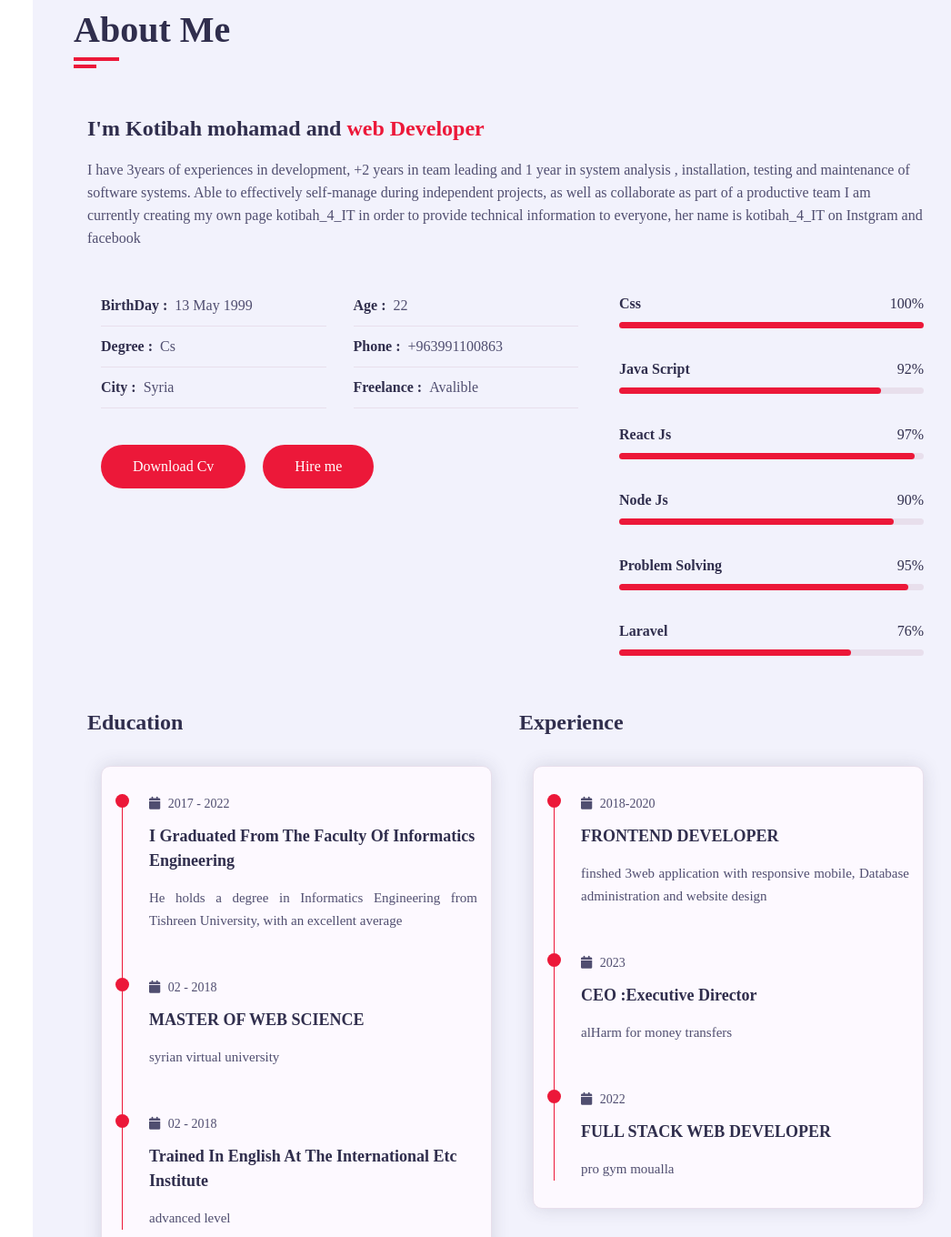
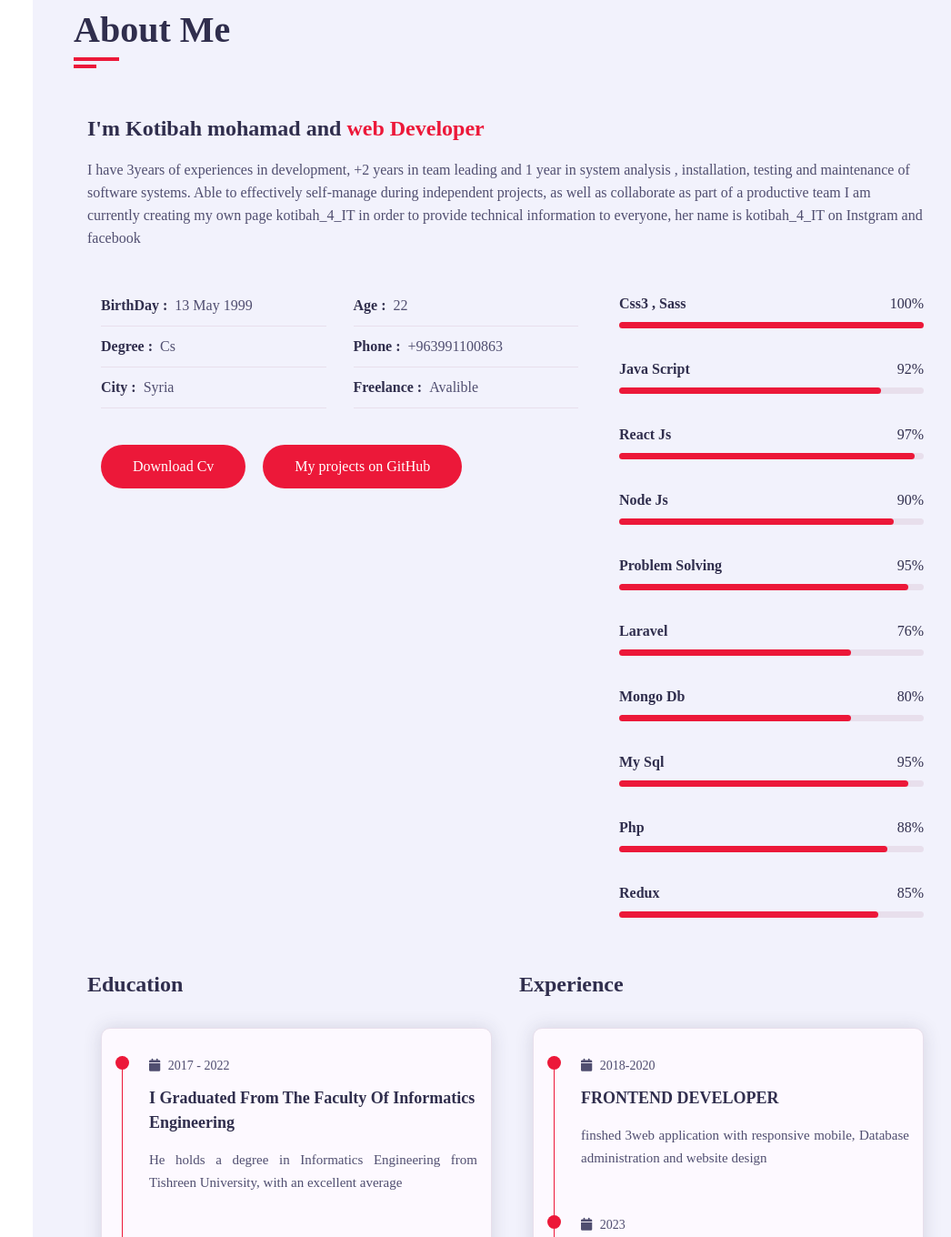
Before and after one commit to kotibah99/personal-website, a plain HTML site: page index.html in a window 1280 px wide. Shown: the part 857-2217 px from the top of the page at 91% size, without its empty margins (234-1280 px from the left). Drawn offline with nearby package versions, Linux system fonts and the light colour scheme; a web font is replaced by a local one.

Commit message:
first commit

```diff
--- a/css/style.css
+++ b/css/style.css
@@ -503,6 +503,7 @@ h3.my-profession
     border-radius: 10px;
     width: 100%;
     position: relative;
+    height: 550px;
 }
 .about .about-content .timeline .timeline-item
 {
@@ -798,8 +799,36 @@ text-align: center;
     }
     .home .home-img
     {
+        flex: 0 0 40%;
+        max-width: 40%;
+        position: relative;
+        text-align: center;
+        margin-top: 10px;
+    }
+    .home-img::after
+    {
+       display: none;
+    }
+
+    .home-img::before
+    {
         display: none;
+
+
+
     }
+    .home .home-img img
+    {
+        margin: auto;
+        border-radius: 10px;
+        height: 400px;
+
+    }
+    .btn
+{
+  display: none
+}
+
 }
 @media (max-width:767px)
 
--- a/index.html
+++ b/index.html
@@ -108,13 +108,13 @@
                                 </div>
                                 <div class="buttons padd-15">
                                     <a href="./kotibah mohamad.pdf"download="kotibah mohamad.pdf" class="btn">Download Cv</a>
-                                    <a href="#contact"class="btn hire-me">Hire me</a>
+                                    <a href="https://github.com/kotibah99"class="btn hire-me">My projects on GitHub</a>
                                 </div>
                             </div>
                             <div class="skills padd-15">
                                 <div class="row">
                                     <div class="skill-item padd-15">
-                                        <h5>Css</h5>
+                                        <h5>Css3 , sass</h5>
                                         <div class="progress">
                                             <div class="progress-in" style="width: 100%;"></div>
                                             <div class="skill-percent">100%</div>
@@ -154,6 +154,34 @@
                                         <div class="progress">
                                             <div class="progress-in" style="width: 76%;"></div>
                                             <div class="skill-percent">76%</div>
+                                        </div>
+                                    </div>
+                                    <div class="skill-item padd-15">
+                                        <h5>mongo Db</h5>
+                                        <div class="progress">
+                                            <div class="progress-in" style="width: 76%;"></div>
+                                            <div class="skill-percent">80%</div>
+                                        </div>
+                                    </div>
+                                    <div class="skill-item padd-15">
+                                        <h5>my sql</h5>
+                                        <div class="progress">
+                                            <div class="progress-in" style="width: 95%;"></div>
+                                            <div class="skill-percent">95%</div>
+                                        </div>
+                                    </div>
+                                    <div class="skill-item padd-15">
+                                        <h5>php</h5>
+                                        <div class="progress">
+                                            <div class="progress-in" style="width: 88%;"></div>
+                                            <div class="skill-percent">88%</div>
+                                        </div>
+                                    </div>
+                                    <div class="skill-item padd-15">
+                                        <h5>Redux</h5>
+                                        <div class="progress">
+                                            <div class="progress-in" style="width: 85%;"></div>
+                                            <div class="skill-percent">85%</div>
                                         </div>
                                     </div>
                                 </div>
@@ -233,6 +261,9 @@
                                                 </h3>
                                                 <h4 class="timeline-title">FULL STACK WEB DEVELOPER</h4>
                                                 <p class="timeeline-text"> pro gym moualla</p>
+
+
+
                                             </div>
 
 
@@ -288,7 +319,7 @@
                             <div class="icon">
                                 <i class="fa fa-palette"></i>
                             </div>
-                            <h4>grrafic Design</h4>
+                            <h4>Graphic Design</h4>
                             <p>I design websites in modern ways and professional ideas</p>
                         </div>
                     </div>
```
